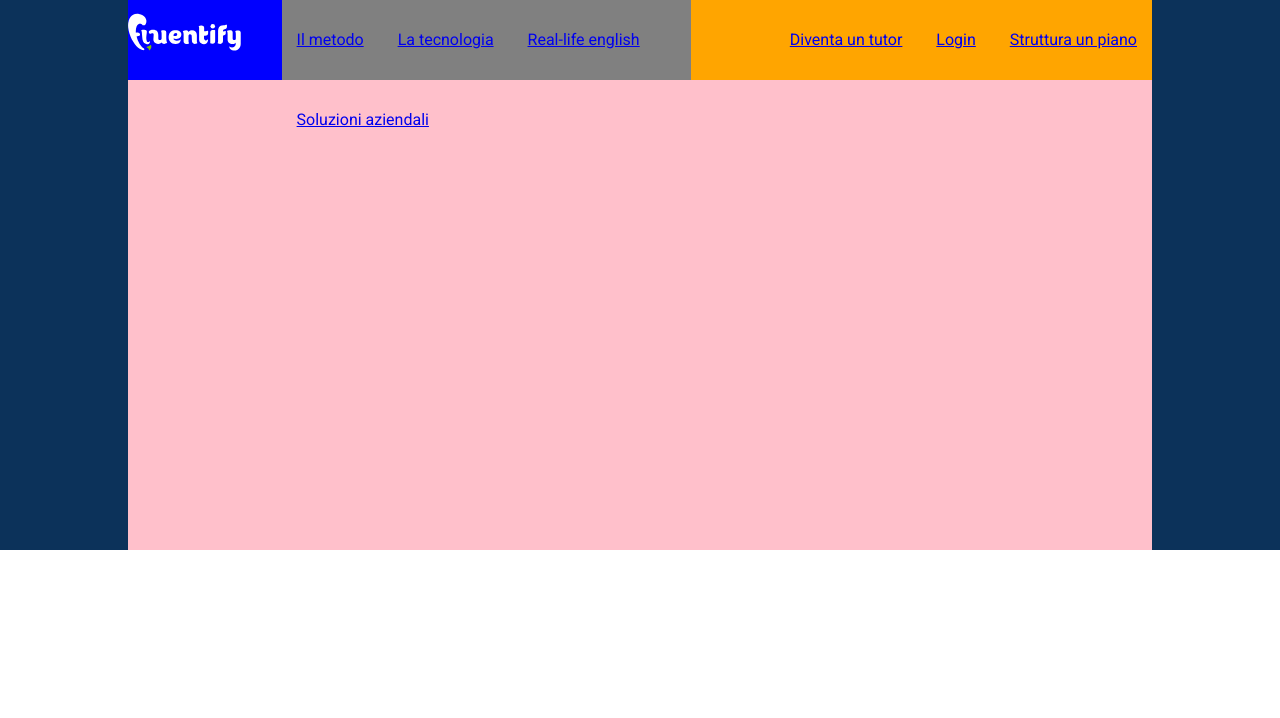
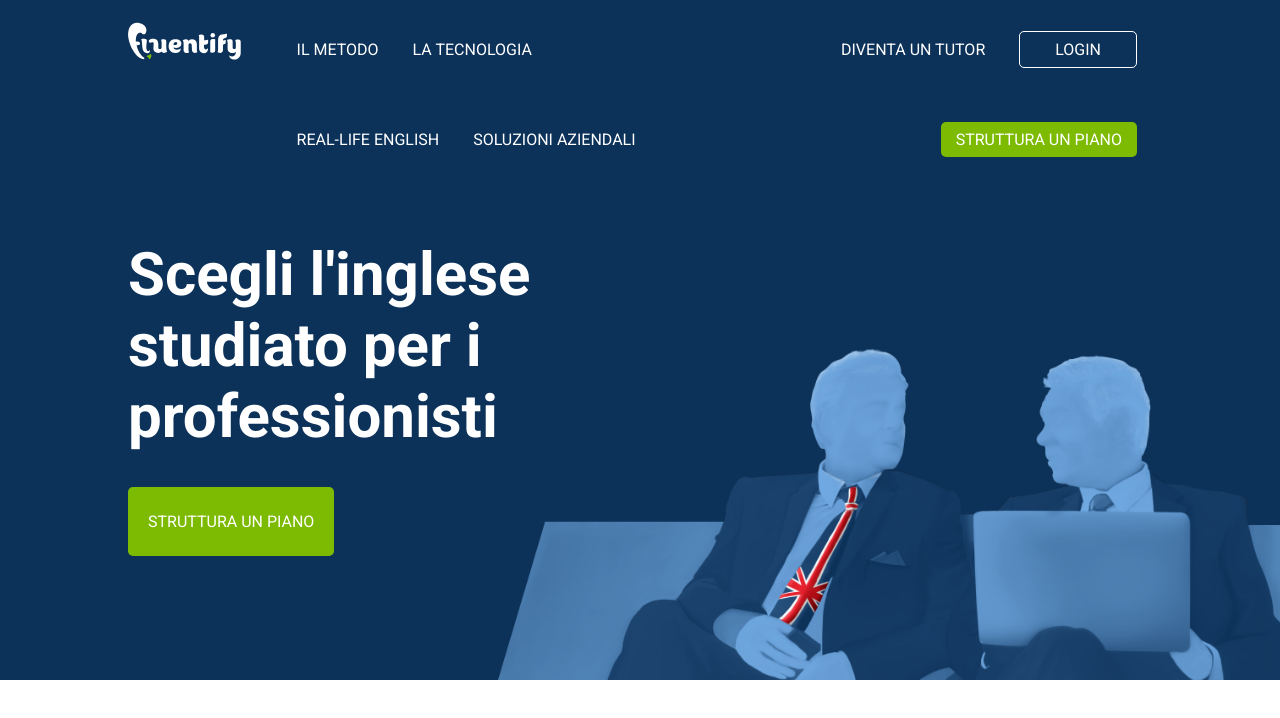
Before and after one commit to alessandro-gennaccari/htmlcss-fluentify, a plain HTML site: page index.html in a window 1280 px wide. Drawn offline with Linux system fonts and the light colour scheme.

Commit message:
+ title, button, background

```diff
--- a/css/style.css
+++ b/css/style.css
@@ -10,13 +10,39 @@ body {
 
 header {
   background-color: #0c325a;
-  /* Aggiungere bg */
-
-  height: 550px;
+  color: white;
+  background-image: url('../img/background-header.png');
+  background-size: 65%;
+  background-repeat: no-repeat;
+  background-position: 110% 105%;
 }
 
 ul {
   list-style: none;
+}
+
+a {
+  color: white;
+  text-decoration: none;
+  text-transform: uppercase;
+}
+
+.btn {
+  border-radius: 5px;
+}
+
+.btn-nocolor {
+  border: 1px solid white;
+  padding: 8px 35px;
+}
+
+.btn-green {
+  background-color: #7cbb02;
+  padding: 8px 15px;
+}
+
+.btn-big {
+  padding: 25px 20px;
 }
 
 .float-left {
@@ -32,18 +58,14 @@ ul {
 .container {
   width: 80%;
   margin: auto;
-
-  height: 100%;
-  background-color: black;
 }
 
 /* header */
 .header-nav {
-  height: 80px;
+  height: 90px;
   width: 100%;
-  line-height: 80px;
-
-  background-color: green;
+  line-height: 90px;
+  padding: 5px 0;
 }
 
 .header-nav ul li {
@@ -54,32 +76,35 @@ ul {
 .header-nav-logo {
   width: 15%;
   height: 100%;
-
-  background-color: blue;
 }
 
 .header-nav-logo img {
-  margin-top: 13px;
+  margin-top: 17px;
 }
 
 .header-nav-menu-center {
   width: 40%;
-  height: 100%;
-
-  background-color: gray;
 }
 
 .header-nav-menu-right {
   width: 45%;
-  height: 100%;
   text-align: right;
-
-  background-color: orange;
 }
 
 .jumbotron {
-  height: 470px;
-  width: 100%;
+  height: 590px;
+  position: relative;
+}
 
-  background-color: pink;
+.jumbotron .title {
+  width: 40%;
+  position: absolute;
+  top: 50%;
+  left: 0;
+  transform: translateY(-50%);
 }
+
+.jumbotron .title h1 {
+  font-size: 60px;
+  margin-bottom: 60px;
+}
--- a/index.html
+++ b/index.html
@@ -51,12 +51,12 @@
                 </a>
               </li>
               <li>
-                <a href="#">
+                <a href="#" class="btn btn-nocolor">
                   Login
                 </a>
               </li>
               <li>
-                <a href="#">
+                <a href="#" class="btn btn-green">
                   Struttura un piano
                 </a>
               </li>
@@ -66,6 +66,13 @@
         </div>
 
         <div class="jumbotron">
+
+          <div class="title">
+            <h1>Scegli l'inglese studiato per i professionisti</h1>
+            <a href="#" class="btn btn-green btn-big">
+              Struttura un piano
+            </a>
+          </div>
 
         </div>
       </div>
```
